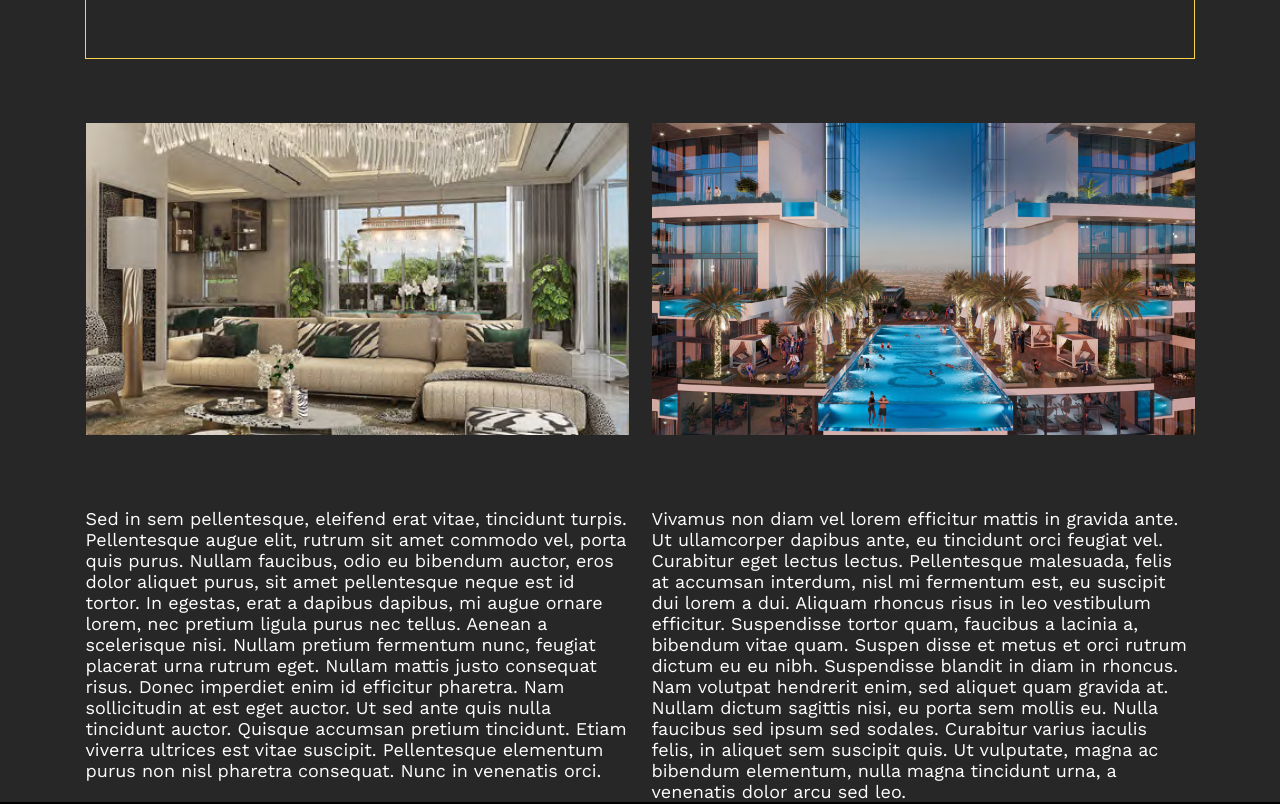
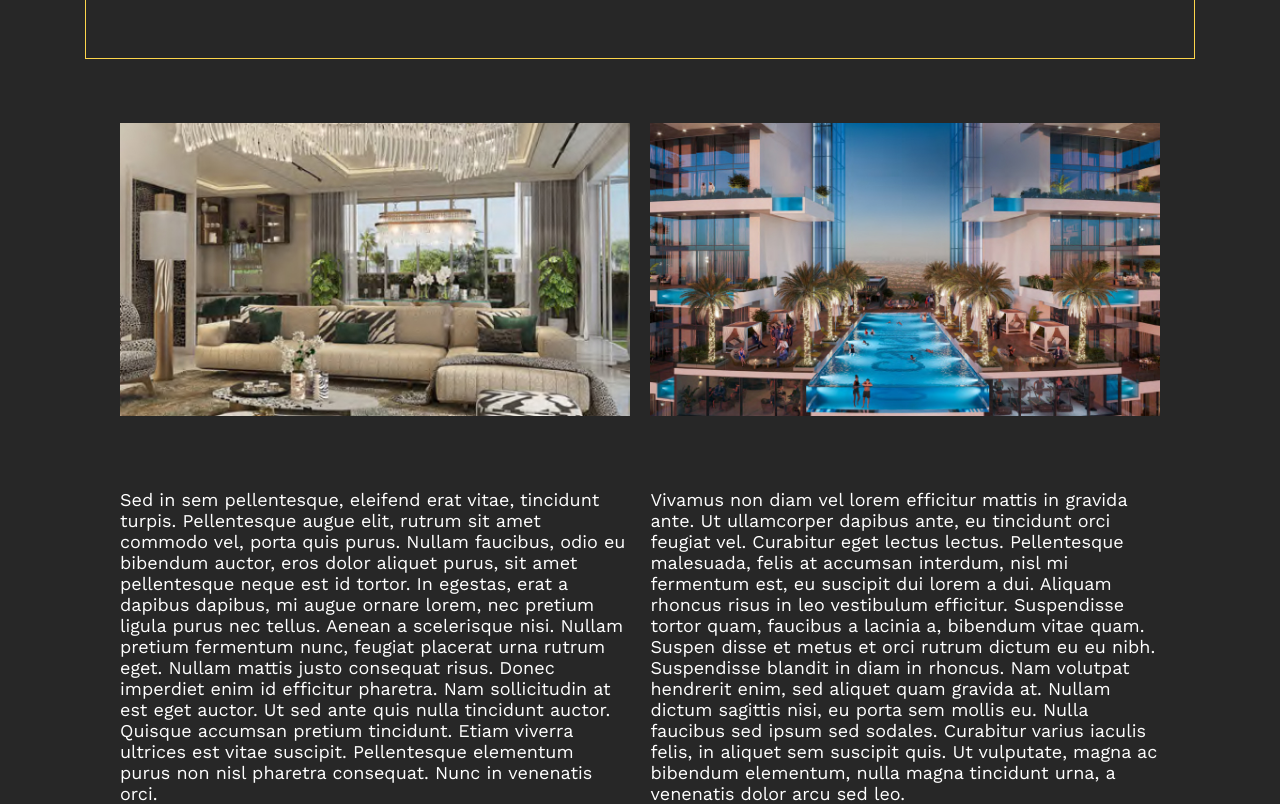
Before and after one commit to ThunderFlight/R_dubai_reality, a React (Vite) app: page / in a window 1280 px wide. Shown: the part 1720-2524 px from the top of the page. Built offline with nearby package versions, Linux system fonts and the light colour scheme.

Commit message:
:bug: fix: HomeAppartments component style & html structure.

```diff
--- a/src/components/Home/HomeAppartaments/HomeAppartaments.jsx
+++ b/src/components/Home/HomeAppartaments/HomeAppartaments.jsx
@@ -1,15 +1,19 @@
-import appartament1 from '../../../images/homeAppartaments1.jpg';
-import appartament2 from '../../../images/homeAppartaments2.jpg';
-import { Container } from '../../common/Container/Container';
+import AppartamentFirst from '../../../images/homeAppartaments1.jpg';
+import AppartamentSecond from '../../../images/homeAppartaments2.jpg';
+import { Container } from '../../common/';
 import styles from './HomeAppartaments.module.scss';
 
 export const HomeAppartaments = () => {
   return (
     <section className={styles.appartaments}>
       <Container className={styles.container}>
-        <div className={styles.container__firstAppartaments}>
-          <img src={appartament1} />
-          <p>
+        <div className={styles.appartaments__wrapper}>
+          <img
+            className={styles.appartaments__wrapper_image}
+            src={AppartamentFirst}
+            alt='AppartamentFirst'
+          />
+          <p className={styles.appartaments__wrapper_descr}>
             Sed in sem pellentesque, eleifend erat vitae, tincidunt turpis. Pellentesque augue elit,
             rutrum sit amet commodo vel, porta quis purus. Nullam faucibus, odio eu bibendum auctor,
             eros dolor aliquet purus, sit amet pellentesque neque est id tortor. In egestas, erat a
@@ -22,9 +26,13 @@ export const HomeAppartaments = () => {
           </p>
         </div>
 
-        <div className={styles.container__secondAppartaments}>
-          <img src={appartament2} />
-          <p>
+        <div className={styles.appartaments__wrapper}>
+          <img
+            className={styles.appartaments__wrapper_image}
+            src={AppartamentSecond}
+            alt='AppartamentSecond'
+          />
+          <p className={styles.appartaments__wrapper_descr}>
             Vivamus non diam vel lorem efficitur mattis in gravida ante. Ut ullamcorper dapibus
             ante, eu tincidunt orci feugiat vel. Curabitur eget lectus lectus. Pellentesque
             malesuada, felis at accumsan interdum, nisl mi fermentum est, eu suscipit dui lorem a
--- a/src/components/Home/HomeAppartaments/HomeAppartaments.module.scss
+++ b/src/components/Home/HomeAppartaments/HomeAppartaments.module.scss
@@ -1,106 +1,50 @@
 @import 'main';
-.container {
-  @include media($SCREEN_IPHONE_5) {
-    @include flex-col(center);
-  }
 
-  @include media($SCREEN_TABLET) {
-    @include flex-row(center);
-  }
+.appartaments {
+  width: 100%;
+  @include flex(center);
+  background-color: $GRAY;
 
-  @include media($SCREEN_DESKTOP) {
-    @include flex-row(center);
-  }
+  &__wrapper {
+    width: 100%;
+    margin-bottom: 20px;
 
-  &__firstAppartaments {
-    @include media($SCREEN_IPHONE_5) {
-      margin-right: 0px;
+    &:last-child {
+      margin-bottom: 0;
     }
 
     @include media($SCREEN_TABLET) {
-      margin-right: 30px;
+      width: 49%;
+      margin-bottom: 0;
     }
 
-    @include media($SCREEN_DESKTOP) {
-      margin-right: 23px;
-    }
+    &_image {
+      width: 100%;
+      margin-bottom: 20px;
 
-    img {
-      @include media($SCREEN_IPHONE_5) {
-        width: 280px;
-        height: 193px;
-        margin-bottom: 20px;
-      }
       @include media($SCREEN_TABLET) {
-        width: 328px;
-        height: 194px;
         margin-bottom: 30px;
       }
 
       @include media($SCREEN_DESKTOP) {
-        width: 543px;
-        height: 312px;
         margin-bottom: 70px;
       }
     }
 
-    p {
-      @include media($SCREEN_IPHONE_5) {
-        width: 280px;
-        @include text(14px, 400, $WHITE);
-      }
-      @include media($SCREEN_TABLET) {
-        width: 328px;
-        @include text(14px, 400, $WHITE);
-      }
-      @include media($SCREEN_DESKTOP) {
-        width: 543px;
-        @include text(18px, 400, $WHITE);
-      }
-    }
-  }
-
-  &__secondAppartaments {
-    img {
-      @include media($SCREEN_IPHONE_5) {
-        width: 280px;
-        height: 193px;
-        margin-bottom: 20px;
-      }
-      @include media($SCREEN_TABLET) {
-        width: 328px;
-        height: 194px;
-        margin-bottom: 30px;
-      }
+    &_descr {
+      @include text(14px, 400, $WHITE);
 
       @include media($SCREEN_DESKTOP) {
-        width: 543px;
-        height: 312px;
-        margin-bottom: 70px;
-      }
-    }
-
-    p {
-      @include media($SCREEN_IPHONE_5) {
-        width: 280px;
-        @include text(14px, 400, $WHITE);
-      }
-      @include media($SCREEN_TABLET) {
-        width: 328px;
-        @include text(14px, 400, $WHITE);
-      }
-      @include media($SCREEN_DESKTOP) {
-        width: 543px;
-        @include text(18px, 400, $WHITE);
+        font-size: 18px;
       }
     }
   }
 }
 
-.appartaments {
-  width: 100%;
+.container {
+  @include flex-col(space-between, baseline);
 
-  @include flex(center);
-
-  background-color: $GRAY;
+  @include media($SCREEN_TABLET) {
+    @include flex-row(space-between);
+  }
 }
--- a/src/components/Home/index.js
+++ b/src/components/Home/index.js
@@ -1,3 +1,4 @@
+export * from './HomeAppartaments/';
 export * from './HomeOurExpertise/';
 export * from './HomeQuote/';
 export * from './HomeVideo/';
--- a/src/pages/Home.jsx
+++ b/src/pages/Home.jsx
@@ -1,5 +1,5 @@
-import { HomeOurExpertise, HomeQuote, HomeVideo } from '../components/Home';
-import { HomeAppartaments } from '../components/Home/HomeAppartaments';
+import { HomeAppartaments, HomeOurExpertise, HomeQuote, HomeVideo } from '../components/Home';
+
 export const Home = () => {
   return (
     <>
```
